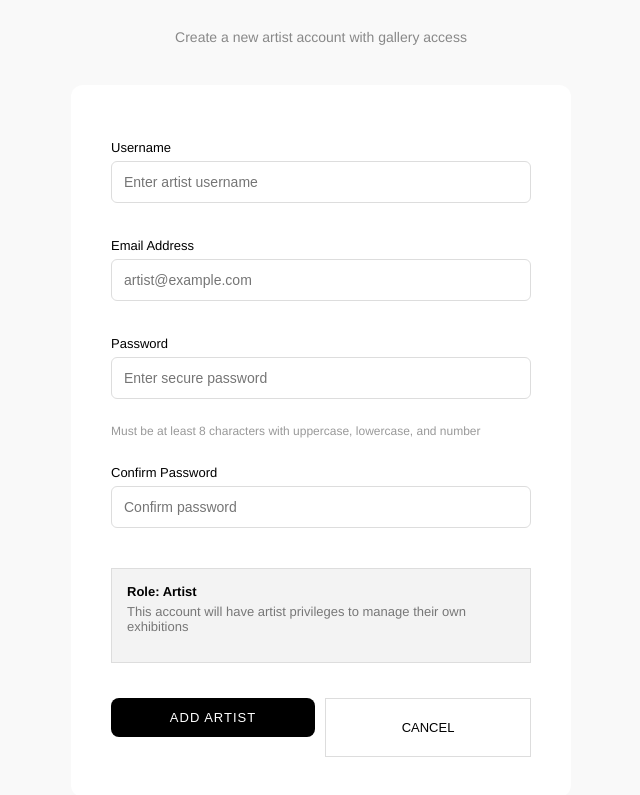
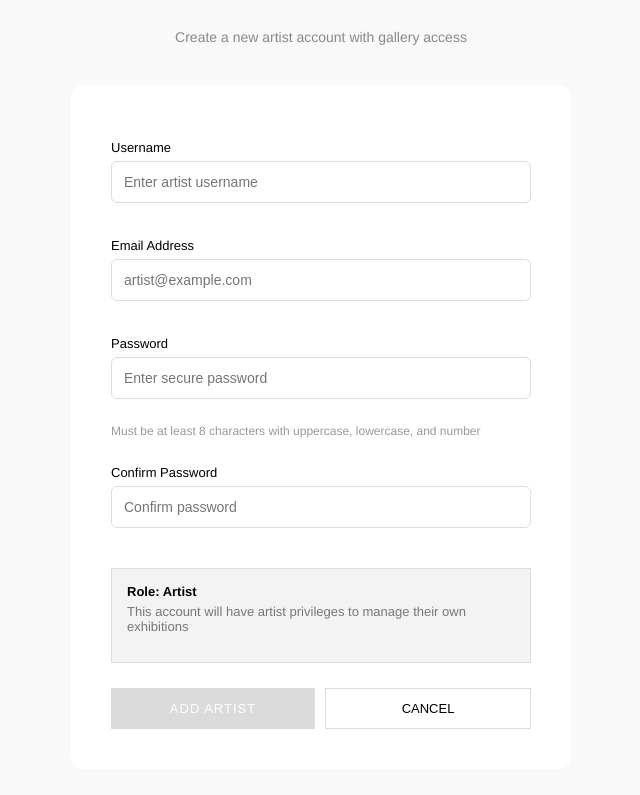
Before and after one commit to hayfa327/ApiMongoDB, a React (Vite) app in the folder frontend/mesum/: page /addArtist in a window 1280 px wide. Shown: the part 241-1036 px from the top of the page, without its empty margins (319-959 px from the left). Built offline with nearby package versions, Linux system fonts and the light colour scheme.

Commit message:
add css and loading for the button

```diff
--- a/frontend/mesum/src/components/user/MangeAccount/admin/addArtist/addArtist.css
+++ b/frontend/mesum/src/components/user/MangeAccount/admin/addArtist/addArtist.css
@@ -73,18 +73,9 @@ h1 {
   margin-top: 25px;
 }
 
-.primaryBtn {
-  background: black;
-  color: white;
-  padding: 12px;
-  border: none;
-  flex: 1;
-  cursor: pointer;
-  font-size: 13px;
-  letter-spacing: 1px;
-}
 
-.secondaryBtn {
+
+.secondaryBtnAddArtist {
   background: white;
   border: 1px solid #ddd;
   padding: 12px;
@@ -97,3 +88,26 @@ h1 {
 input:focus {
   border-color: black;
 }
+.primaryBtnAdd {
+  background: black;
+  color: white;
+  padding: 12px;
+  border: none;
+  flex: 1;
+  cursor: pointer;
+  font-size: 13px;
+  letter-spacing: 1px;
+  transition: 0.3s;
+}
+
+/* hover */
+.primaryBtnAdd:hover {
+  opacity: 0.85;
+}
+
+/* disabled state */
+.primaryBtnAdd:disabled {
+  background: #ccc;
+  cursor: not-allowed;
+  opacity: 0.7;
+}
--- a/frontend/mesum/src/components/user/MangeAccount/admin/addArtist/addArtist.jsx
+++ b/frontend/mesum/src/components/user/MangeAccount/admin/addArtist/addArtist.jsx
@@ -5,6 +5,7 @@ export default function AddArtist() {
   const [username, setUsername] = useState("");
   const [email, setEmail] = useState("");
   const [password, setPassword] = useState("");
+  const [loading, setLoading] = useState(false);
   const [confirmPassword, setConfirmPassword] = useState("");
 
  const handleSubmit = async (addartist) => {
@@ -21,6 +22,10 @@ export default function AddArtist() {
     alert("You must be logged in as admin");
     return;
   }
+
+  setLoading(true);
+
+
 
   try {
     const response = await fetch(
@@ -43,10 +48,11 @@ export default function AddArtist() {
 
     if (!response.ok) {
       alert(data.message);
+      setLoading(false);
       return;
     }
 
-    alert("Artist created successfully 🎉");
+    alert("Artist created successfully");
 
     // reset form
     setUsername("");
@@ -57,6 +63,8 @@ export default function AddArtist() {
   } catch (error) {
     console.error(error);
     alert("Error creating artist");
+  }finally {
+    setLoading(false);
   }
 };
 
@@ -118,11 +126,15 @@ export default function AddArtist() {
           </div>
 
           <div className="buttonRow">
-            <button type="submit" className="primaryBtn">
-              ADD ARTIST
-            </button>
+           <button
+  type="submit"
+  className="primaryBtnAdd"
+  disabled={!email || !password || loading}
+>
+  {loading ? "Creating..." : "ADD ARTIST"}
+</button>
 
-            <button type="button" className="secondaryBtn">
+            <button type="button" className="secondaryBtnAddArtist">
               CANCEL
             </button>
           </div>
```
